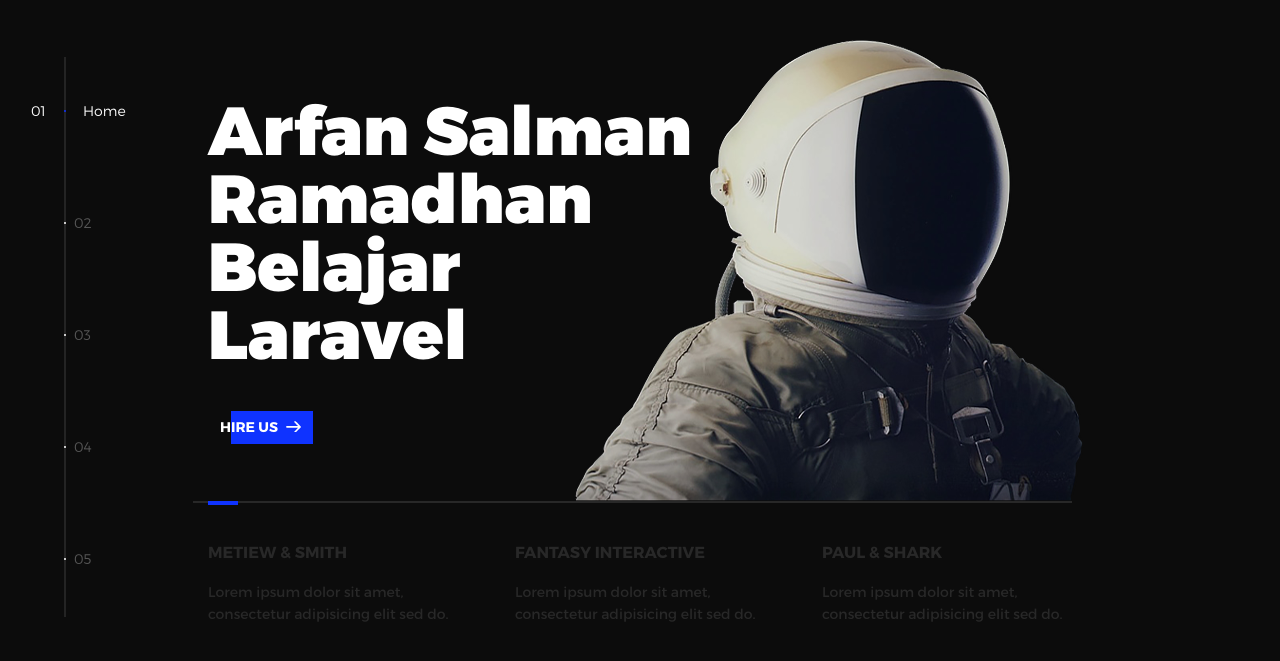
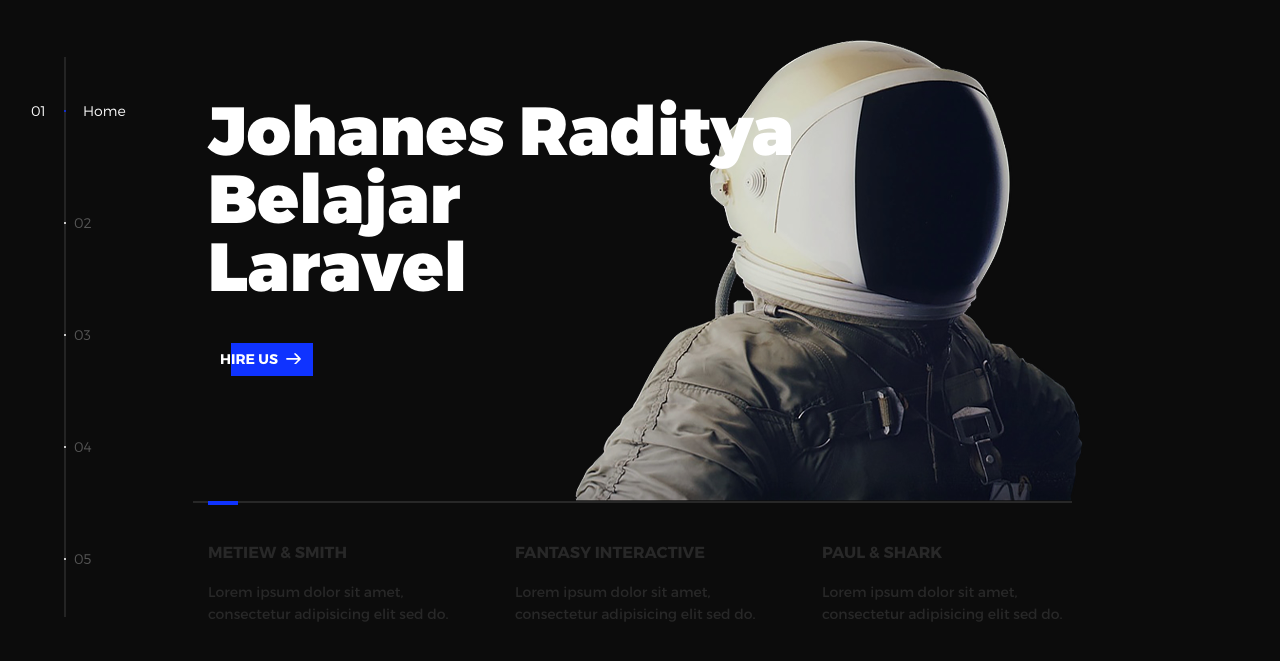
Before and after one commit to erdetey/Modul-9, a plain HTML site: page index.html in a window 1280 px wide. Shown: the part 63-724 px from the top of the page. Drawn offline with nearby package versions, Linux system fonts and the light colour scheme.

Commit message:
Update index.html

```diff
--- a/index.html
+++ b/index.html
@@ -51,7 +51,7 @@
             <li class="l-section section section--is-active">
               <div class="intro">
                 <div class="intro--banner">
-                  <h1>Arfan Salman Ramadhan <br>Belajar<br>Laravel</h1>
+                  <h1>Johanes Raditya <br>Belajar<br>Laravel</h1>
                   <button class="cta">Hire Us
                     <svg version="1.1" id="Layer_1" xmlns="http://www.w3.org/2000/svg"
                       xmlns:xlink="http://www.w3.org/1999/xlink" x="0px" y="0px" viewBox="0 0 150 118"
```
